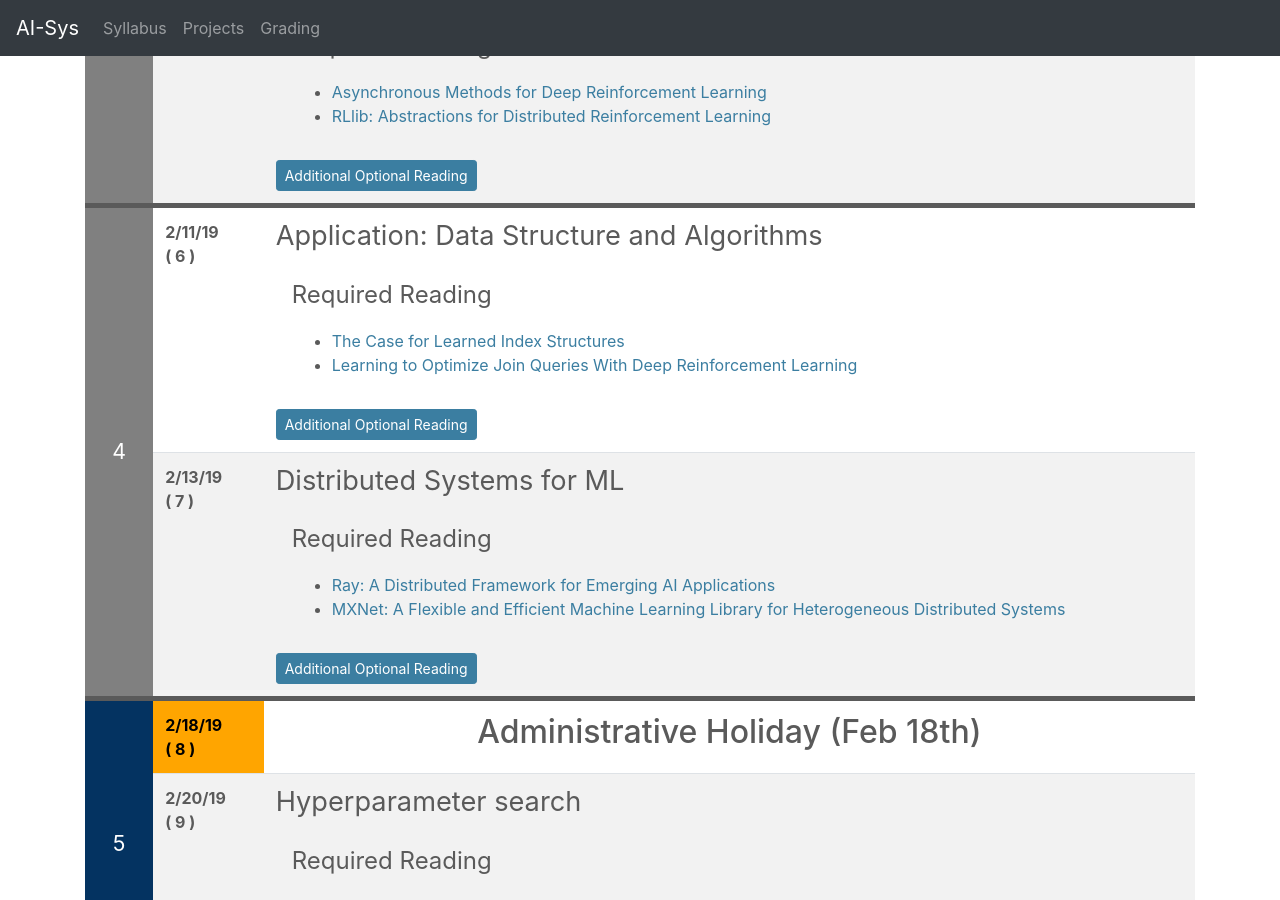
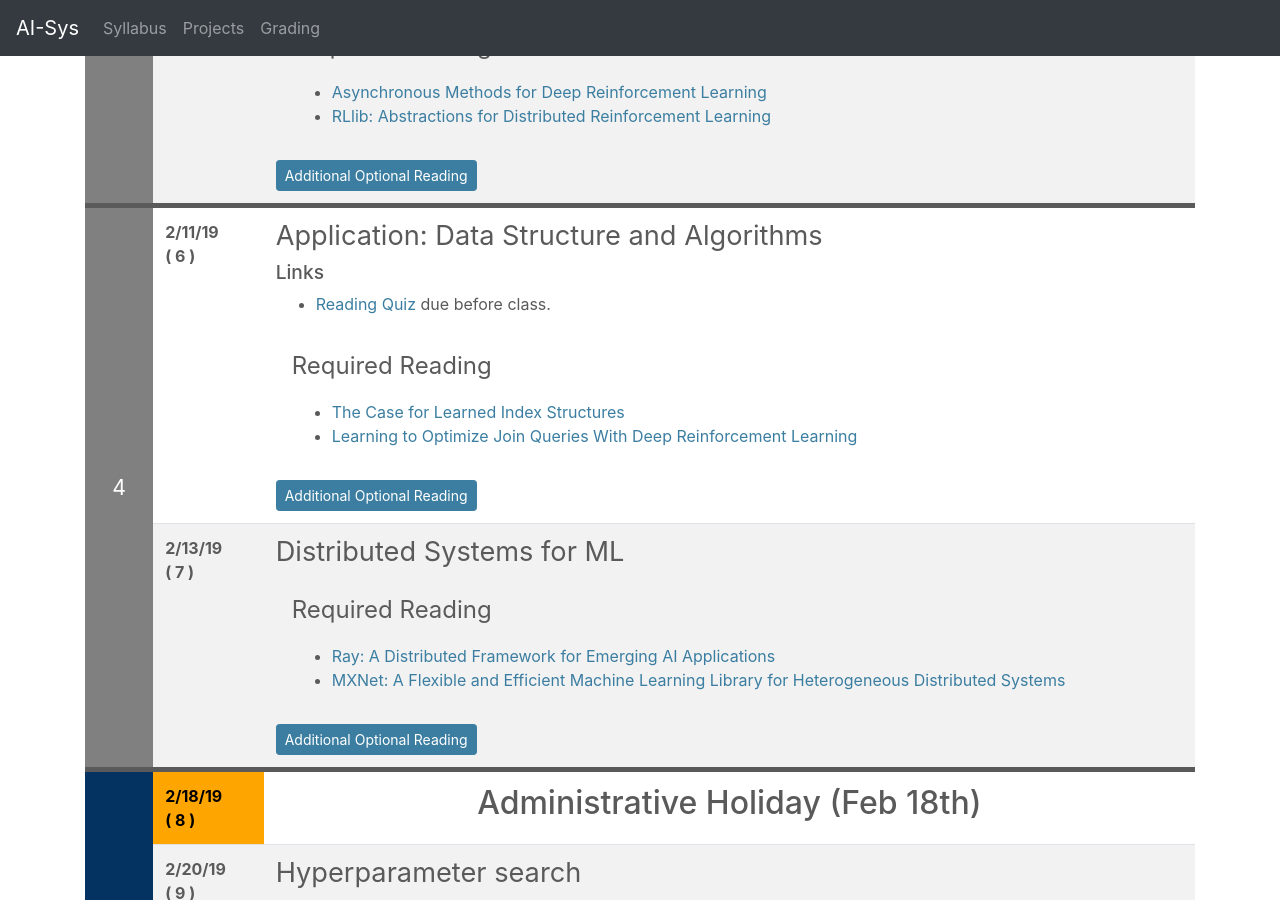
Before and after one commit to ucbrise/cs294-ai-sys-sp19, a Jekyll site: the page built from index.md, in a window 1280 px wide and 900 px high, scrolled down 2930 px. Built offline with Jekyll 4.4.1, drawn with Linux system fonts in a browser that asks for light colours; nearby versions of some CDN libraries; our own code applies the rules of GitHub Pages for plain Markdown files.

Commit message:
adding quiz link

```diff
--- a/index.md
+++ b/index.md
@@ -295,8 +295,14 @@ If you find some of the reading confusing and want a more gentle introduction, t
 
 
 
+
 {% include syllabus_entry %}
 ## Application: Data Structure and Algorithms
+
+### Links
+* [Reading Quiz](https://goo.gl/forms/uKUtXqhpv2Jctqgq1
+) due before class.
+
 <div class="summary" markdown="1"> </div>
 <div class="reading">
 <div class="required_reading" markdown="1">
```
